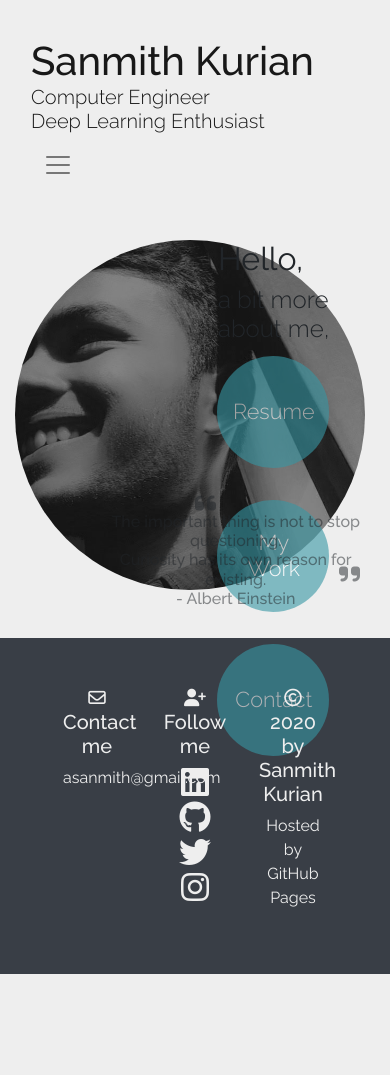
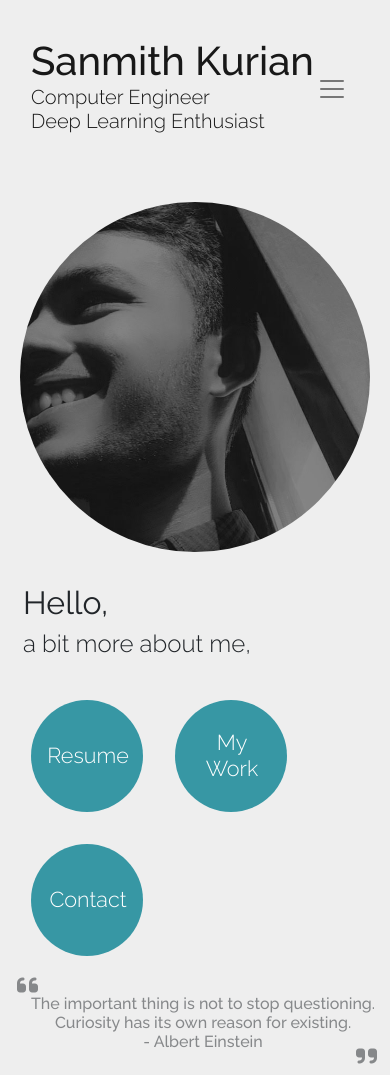
Before and after one commit to defsanmith/defsanmith.github.io, a plain HTML site: page index.html in a window 390 px wide. Shown: the top 1075 px of the page. Before the commit the page ends 974 px from the top, so only its background shows below. Drawn offline with nearby package versions, Linux system fonts and the light colour scheme; a web font is replaced by a local one.

Commit message:
Mobile view done

```diff
--- a/CSS/styles.css
+++ b/CSS/styles.css
@@ -49,20 +49,12 @@ body {
 
 #profile {
     position: relative;
-    /* top: 50%;
-    margin-top: -150px; */
     width: 350px;
     border-radius: 50%;
     padding-left: 0;
 }
 
-#wrap {
-    position: relative;
-    height: 350px;
-}
-
 #intro {
-    position: absolute;
     height: 100px;
     width: 100%;
     text-align: left;
@@ -70,11 +62,9 @@ body {
 }
 
 #directs {
-    padding: 0 5.875px;
-    height: 150px;
     width: 100%;
-    position: absolute;
-    top: 100px;
+    margin: 0px;
+    padding: 0px;
 }
 
 button:focus,
@@ -113,13 +103,8 @@ button:focus,
 #quote {
     height: 100px;
     width: 100%;
-    position: absolute;
-    top: 250px;
-}
-
-.quote-container {
+    margin: 0 0.125rem;
     position: relative;
-    padding: 0;
 }
 
 .quote-text,
@@ -141,6 +126,7 @@ button:focus,
 
 .icon-left {
     position: absolute;
+    left: 0;
 }
 
 .icon-right {
@@ -176,5 +162,36 @@ footer {
     }
     .navbar-nav {
         position: inherit;
+        font-size: 1.125rem;
+    }
+    .navbar-brand {
+        width: 50%;
+    }
+    /* #nav-name {
+        margin-bottom: 0%;
+        font-size: 2rem;
+        font-weight: 500;
+    }
+    #nav-sub {
+        font-size: 1.125rem;
+        font-weight: 300;
+    } */
+    .body-container {
+        margin-top: 2rem;
+    }
+    .circle {
+        opacity: 100%;
+    }
+    #quote {
+        margin: 0 .125rem;
+    }
+    footer {
+        text-align: left;
+    }
+    .follow-me {
+        margin: 1rem 0;
+    }
+    .copyright {
+        margin-top: 1rem;
     }
 }
--- a/index.html
+++ b/index.html
@@ -36,22 +36,21 @@
             </div>
         </nav>
 
-        <div class="row" id="main">
+        <div class="row justify-content-md-center" id="main">
             <!-- Image -->
-            <div class="col">
+            <div class="col-12 col-lg-5 col-sm-12">
                 <img id=profile src="images/profile.jpg" alt="img">
             </div>
-            <div class="col body-container" id="main-text">
-                <div id="wrap">
+            <div class="col-12 col-lg-7 col-sm-12 body-container" id="main-text">
                 <!-- Hello -->
-                    <div class="row body-text" id="intro">
-                        <div class="col">
+                <div class="row justify-content-md-center body-text" id="intro">
+                    <div class="col-12 col-lg-10 col-sm-6">
                         <h2>Hello,</h2>
                         <h4>a bit more about me,</h4>
                     </div>
                 </div>
                 <!-- Direct -->
-                    <div class="row body-text" id="directs">
+                <div class="row justify-content-md-center body-text" id="directs">
                     <form action="#">
                         <button class="col circle">
                                 <h4 class="circle-text">Resume</h4>
@@ -69,8 +68,7 @@
                     </form>
                 </div>
                 <!-- Quote -->
-                    <div class="row" id="quote">
-                        <div class="col quote-container">
+                <div class="row justify-content-md-center body-text" id="quote">
                     <h4 class="quote-icon icon-left">
                         <i class="fas fa-quote-left fa-md"></i>
                     </h4>
@@ -86,29 +84,25 @@
                 </div>
             </div>
         </div>
-            </div>
-        </div>
 
     </div>
 
     <footer>
-        <div class="container">
         <div class="row">
-                <div class="col">
+            <div class="col-12 col-lg-4">
                 <h5><i class="far fa-envelope fa-sm heading-icon"></i>Contact me</h5>
                 <p><a href="mailto:asanmith@gmail.com" style="color: #eeeeee; text-decoration: none;">asanmith@gmail.com</a></p>
             </div>
-                <div class="col">
+            <div class="col-12 col-lg-4 follow-me">
                 <h5><i class="fas fa-user-plus fa-sm heading-icon"></i> Follow me</h5>
                 <a href="https://linkedin.com/in/sanmith" target="_blank" style="color: #eeeeee; text-decoration: none;"><i class="fab fa-linkedin fa-2x follow-icon"></i></a>
                 <a href="https://github.com/defsanmith" target="_blank" style="color: #eeeeee; text-decoration: none;"><i class="fab fa-github fa-2x follow-icon"></i></a>
                 <a href="https://twitter.com/defsanmith" target="_blank" style="color: #eeeeee; text-decoration: none;"><i class="fab fa-twitter fa-2x follow-icon"></i></a>
                 <a href="https://www.instagram.com/sanmith/" target="_blank" style="color: #eeeeee; text-decoration: none;"><i class="fab fa-instagram fa-2x follow-icon"></i></a>
             </div>
-                <div class="col">
+            <div class="col-12 col-lg-4 copyright">
                 <h5><i class="far fa-copyright fa-sm heading-icon"></i> 2020 by Sanmith Kurian</h5>
                 <p>Hosted by GitHub Pages</p>
-                </div>
             </div>
         </div>
     </footer>
```
Lines whose indentation alone changed are shown as unchanged.
